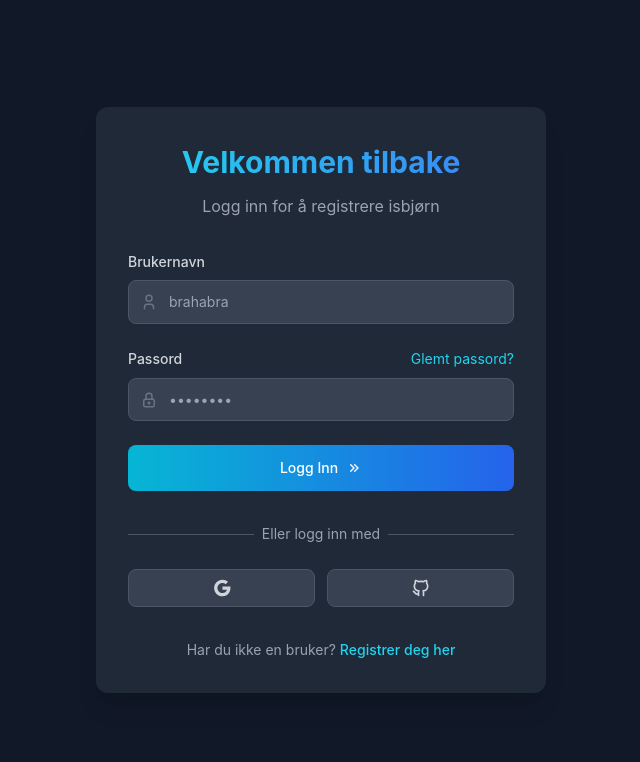
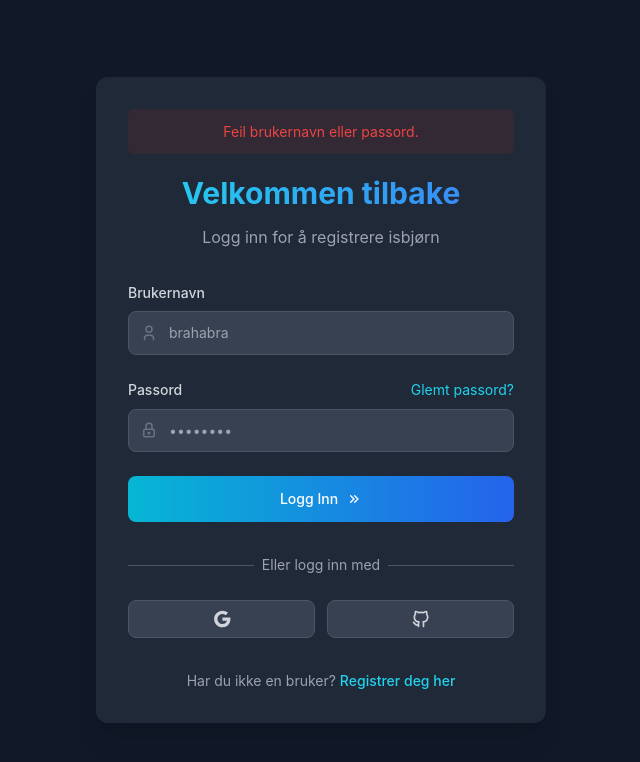
Before and after one commit to matsklevstad/isbjornlite, a Next.js app in the folder frontend/: page /login in a window 1280 px wide. Both pictures are taken after a click on the button "Logg Inn". Shown: the top 762 px of the page, without its empty margins (319-959 px from the left). Built offline with nearby package versions, Linux system fonts and the light colour scheme; no server answers.

Commit message:
feat: add error handling for login component and display user-friendly messages + login username now not case sensitive

```diff
--- a/frontend/src/components/login/Login.tsx
+++ b/frontend/src/components/login/Login.tsx
@@ -1,5 +1,7 @@
-import React, { useState } from "react";
+import React, { useState, useEffect } from "react";
+import { useRouter } from "next/router";
 import { signIn } from "next-auth/react";
+import { useAuthStore } from "@/stores/authStore";
 import {
   IconChevronsRight,
   IconUser,
@@ -9,13 +11,61 @@ import {
 import styles from "./Login2.module.css";
 
 const LoginPage = () => {
+  const { login } = useAuthStore();
   const [username, setUsername] = useState("");
   const [password, setPassword] = useState("");
+
+  const router = useRouter();
+  const [authError, setAuthError] = useState<string | null>(null);
+
+  const handleLogIn = async () => {
+    try {
+      await login(username, password);
+      router.push("/");
+    } catch (error) {
+      setAuthError("Feil brukernavn eller passord.");
+    }
+  };
+
+  // Extract error from URL on component mount
+  useEffect(() => {
+    const { error } = router.query;
+    if (error) {
+      // Map error codes to user-friendly messages
+      const errorMessages: Record<string, string> = {
+        OAuthSignin: "Feil ved pålogging.",
+        OAuthCallback: "Feil ved kommunikasjon med innloggingstjenesten.",
+        OAuthCreateAccount: "Kunne ikke opprette konto.",
+        EmailCreateAccount: "Kunne ikke opprette konto med epost.",
+        Callback: "Ugyldig tilbakekall fra innloggingstjenesten.",
+        OAuthAccountNotLinked:
+          "E-posten er allerede i bruk med en annen innloggingsmetode.",
+        default: "Det oppstod en feil under innlogging.",
+      };
+
+      setAuthError(errorMessages[error as string] || errorMessages.default);
+    }
+  }, [router.query]);
+
+  useEffect(() => {
+    const handleEnterKey = (event: KeyboardEvent) => {
+      if (event.key === "Enter") {
+        event.preventDefault();
+        handleLogIn();
+      }
+    };
+
+    window.addEventListener("keydown", handleEnterKey);
+    return () => {
+      window.removeEventListener("keydown", handleEnterKey);
+    };
+  }, [handleLogIn]);
 
   return (
     <div className={styles.container}>
       <div className={styles.card}>
         <div className={styles.cardInner}>
+          {authError && <div className={styles.errorMessage}>{authError}</div>}
           <div className={styles.header}>
             <h2 className={styles.title}>Velkommen tilbake</h2>
             <p className={styles.subtitle}>Logg inn for å registrere isbjørn</p>
@@ -65,7 +115,10 @@ const LoginPage = () => {
               </div>
             </div>
 
-            <button type="button" className={styles.button}>
+            <button
+              type="button"
+              onClick={handleLogIn}
+              className={styles.button}>
               <span>Logg Inn</span>
               <IconChevronsRight size={16} style={{ marginLeft: "0.5rem" }} />
             </button>
--- a/frontend/src/components/login/Login2.module.css
+++ b/frontend/src/components/login/Login2.module.css
@@ -198,3 +198,13 @@
   font-weight: 500;
   color: #22d3ee;
 }
+
+.errorMessage {
+  background-color: rgba(220, 38, 38, 0.1);
+  color: #ef4444;
+  padding: 0.75rem;
+  border-radius: 0.375rem;
+  margin-bottom: 1rem;
+  font-size: 0.875rem;
+  text-align: center;
+}
--- a/frontend/src/pages/api/user/login.ts
+++ b/frontend/src/pages/api/user/login.ts
@@ -27,7 +27,9 @@ export default async function handler(
     }
 
     // Find user - explicitly include password field which is excluded by default
-    const user = await UserModel.findOne({ username }).select("+password");
+    const user = await UserModel.findOne({ username: username })
+      .collation({ locale: "en", strength: 2 }) // Makes the query case-insensitive
+      .select("+password");
 
     if (!user) {
       return res.status(401).json({
```
